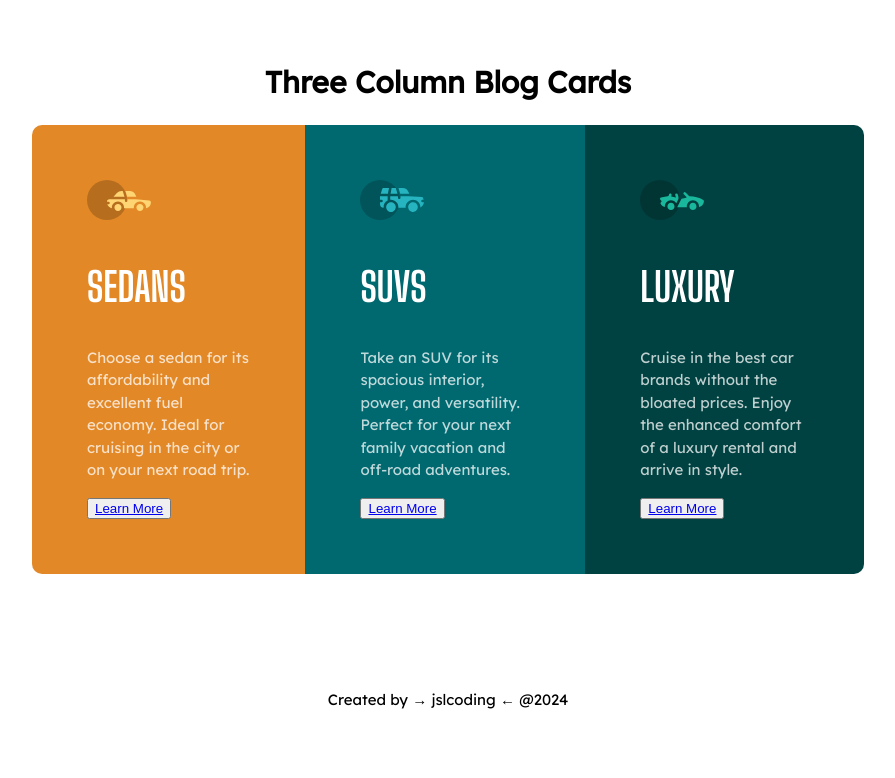
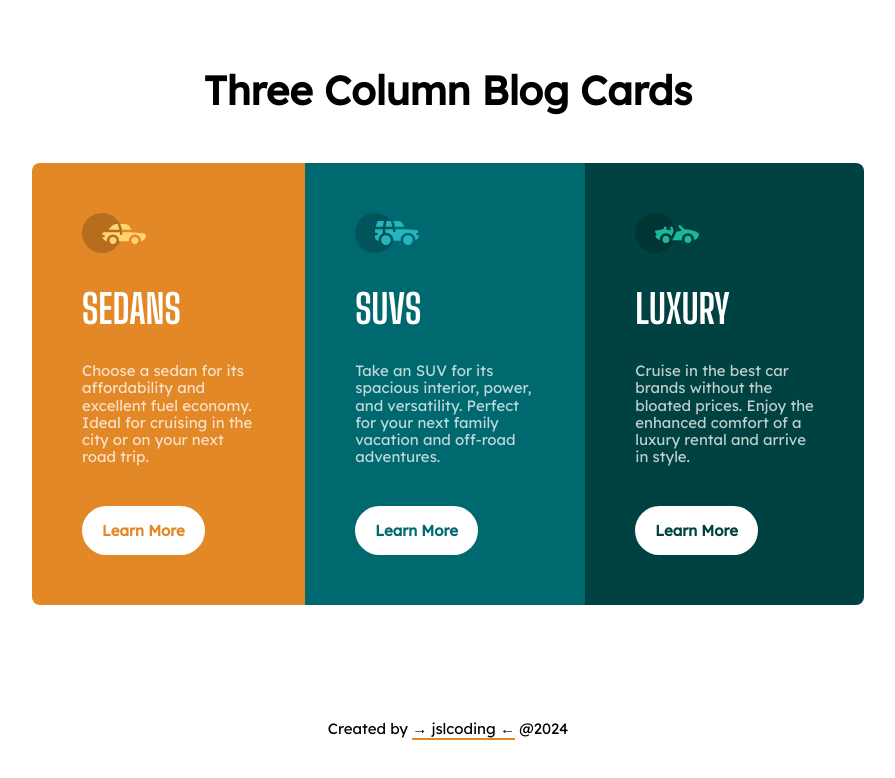
Before and after one commit to jslcoding/3Cols_Blog_Cards, a plain HTML site: page index.html in a window 1280 px wide. Shown: the whole page, without its empty margins (192-1087 px from the left). Drawn offline with Linux system fonts and the light colour scheme.

Commit message:
Final version of design

```diff
--- a/index.html
+++ b/index.html
@@ -20,7 +20,7 @@
                     <h3>Sedans</h3>
                     <p>Choose a sedan for its affordability and excellent fuel economy. Ideal for cruising in the city or on your next road trip.</p>
                     <button class="card_btn">
-                        <a href="#">Learn More</a>
+                        Learn More
                     </button>
                 </section>
                 <section class="card suvs">
@@ -29,9 +29,7 @@
                     </div>
                     <h3>Suvs</h3>
                     <p>Take an SUV for its spacious interior, power, and versatility. Perfect for your next family vacation and off-road adventures.</p>
-                    <button class="card_btn">
-                        <a href="#">Learn More</a>
-                    </button>
+                    <button class="card_btn">Learn More</button>
                 </section>
                 <section class="card luxury">
                     <div class="card_icon">
@@ -39,9 +37,7 @@
                     </div>
                     <h3>Luxury</h3>
                     <p>Cruise in the best car brands without the bloated prices. Enjoy the enhanced comfort of a luxury rental and arrive in style.</p>
-                    <button class="card_btn">
-                        <a href="#">Learn More</a>
-                    </button>
+                    <button class="card_btn">Learn More</button>
                 </section>
             </div>
         </main>
@@ -50,7 +46,4 @@
             <p>Created by <a href="https://github.com/jslcoding" title="jslcoding github">jslcoding</a> @2024</p>
         </footer>
     </body>
-
-
-
 </html>
--- a/styles/styles.css
+++ b/styles/styles.css
@@ -6,73 +6,128 @@
     --white: #FFF;
     --tWhite: hsla(0, 0%, 100%, 0.75);
     --gray: hsl(0, 0%, 95%);
+    --clear: hsl(0, 0%, 100%, 0.01);
     --bfont: 'Lexend', sans-serif;
     --hfont: 'Big Shoulders Display', sans-serif;
 }
 
 /*General*/
+html {
+    line-height: 1.15;
+    -webkit-text-size-adjust: 100%;
+    box-sizing: border-box;
+    font-size: 62.5%; /* 16px a 1 rem */
+}
 body{
     font-family: var(--bfont);
-    font-size: 15px;
+    font-size: 1.5rem;
     margin: 0 auto;
     text-align: center;
-    padding: 40px 0;
-    line-height: 1.5;
+    padding: 4rem 0;
 }
-
-h2 , h3 {
+h2, h3 {
     font-family: var(--hfont);
     text-transform: uppercase;
 }
-
-header h2 {
-    font-size: 40px;
-    margin-bottom: 70px;
+header h1 {
+    font-size: 4rem;
+    margin-bottom: 5rem;
 }
 
+/*Buttons*/
+.card_btn {
+    display: block;
+    border: none;
+    cursor: pointer;
+    overflow: hidden;
+    z-index: 1;
+    border-radius: 2.5rem;
+    padding: 1.5rem 2rem;
+    margin-top: 4rem;
+    background-color: var(--white);
+    text-decoration: none;
+    font-family: inherit;
+    font-size: inherit;
+    font-weight: bold;
+}
+.sedans > .card_btn {
+    color: var(--orange);
+}
+.suvs > .card_btn {
+    color: var(--cyan);
+}
+.luxury > .card_btn {
+    color: var(--dcyan);
+}
+.card_btn:hover{
+    outline: var(--white) solid .3rem;
+    outline-offset: -.3rem;
+    color: var(--white);
+    background-color: transparent;
+    color: var(--white);
+    transition: ease-in-out .3s;
+}
+
+
 /*Blog Cards*/
-
 .blog_cards {
     display: flex;
     margin: 0 auto;
     max-width: 65%;
 }
+@media only screen and (max-width: 600px) {
+    .blog_cards{
+        display: block;
+        max-width: 85%;
+    }
+}
+@media only screen and (max-width: 820px) {
+    .blog_cards{
+        display: block;
+        max-width: 65%;
+    }
+}
 
 .card{
-    padding: 55px;
+    padding: 5rem;
     text-align: left;
 }
-
 .card h3 {
-    font-size: 40px;
+    font-size: 4rem;
     color: var(--white);
     font-weight: bold;
-    margin: 30px 0;
+    margin: 3rem 0;
 }
-
 .card p {
     color: var(--tWhite);
 
 }
-
 .sedans {
     background-color: var(--orange);
-    border-radius: 10px 0 0 10px;
+    border-radius: .8rem 0 0 .8rem;
 }
 .suvs {
     background-color: var(--cyan);
 }
 .luxury {
     background-color: var(--dcyan);
-    border-radius: 0 10px 10px 0;
+    border-radius: 0 .8rem .8rem 0;
 }
-
+@media only screen and (max-width: 820px){
+    .sedans {
+        border-radius: .8rem .8rem 0 0;
+    }
+    .luxury {
+        border-radius: 0 0 .8rem .8rem;
+    }
+}
 /*Footer*/
 footer  {
-    padding: 100px 0 20px;
+    padding: 10rem 0 3rem;
 }
 footer a {
     text-decoration: none;
+    border-bottom: .2rem solid var(--orange);
     color: var(--black);
 }
 footer a:hover{
```
Also changed, not shown: 1 other file.
